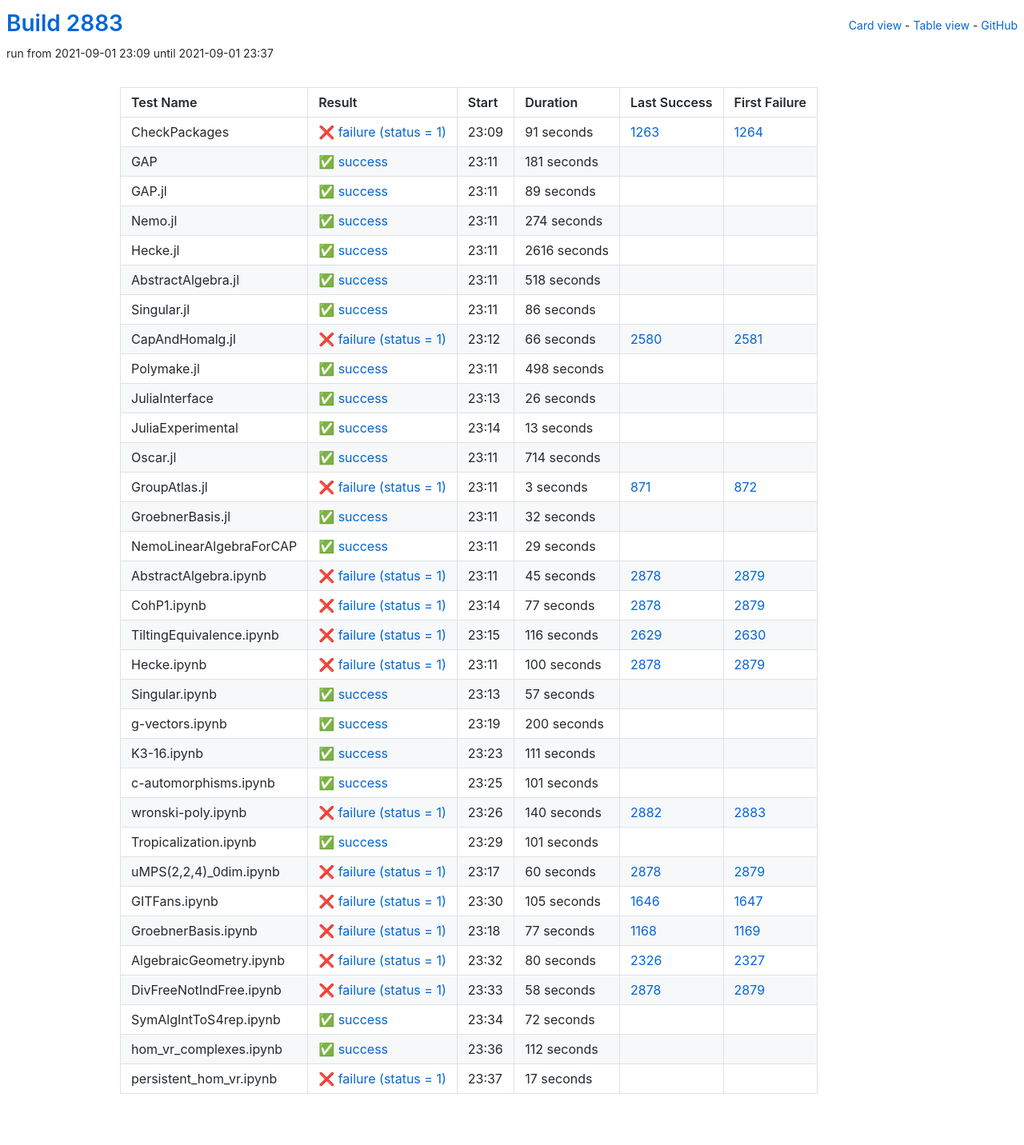
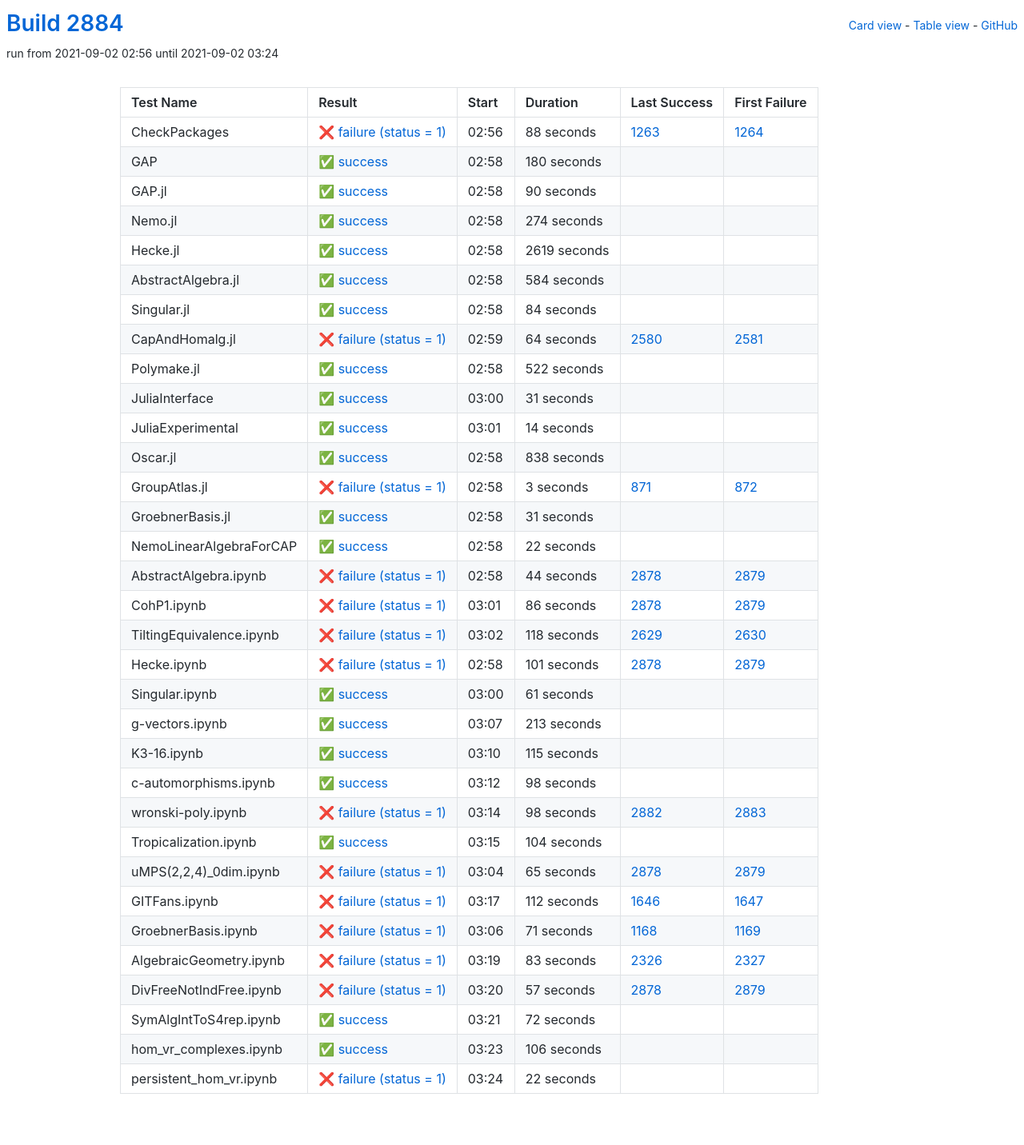
Before and after one commit to oscar-system/oscar-ci-status-stable, a Jekyll site: the page built from table.html, in a window 1280 px wide. Shown: the whole page at 80% size. Built offline with Jekyll 4.4.1, drawn with Linux system fonts in a browser that asks for light colours.

Commit message:
Build #2884

```diff
--- a/_data/ci.yml
+++ b/_data/ci.yml
@@ -1,6 +1,6 @@
 ---
-build: 2883
-build_url: https://oscarci.mathematik.uni-kl.de/job/oscar-stable/2883/
+build: 2884
+build_url: https://oscarci.mathematik.uni-kl.de/job/oscar-stable/2884/
 job: oscar-stable
 organization: oscar-system
 repo: oscar-ci-status-stable
@@ -8,44 +8,44 @@ repourl: https://github.com/oscar-system/oscar-ci-status-stable
 tests:
 - name: CheckPackages
   id: checkpackages
-  log: https://oscarci.mathematik.uni-kl.de/job/oscar-stable/2883/artifact/logs/build-2883/CheckPackages.log
-  start: 2021-09-01 23:09
+  log: https://oscarci.mathematik.uni-kl.de/job/oscar-stable/2884/artifact/logs/build-2884/CheckPackages.log
+  start: 2021-09-02 02:56
   success: false
   exitcode: 1
   status: failure
-  duration: 91
+  duration: 88
   last_success: 1263
   last_success_url: https://oscarci.mathematik.uni-kl.de/job/oscar-stable/1263/
   first_failure: 1264
   first_failure_url: https://oscarci.mathematik.uni-kl.de/job/oscar-stable/1264/
 - name: GAP
   id: gap
-  log: https://oscarci.mathematik.uni-kl.de/job/oscar-stable/2883/artifact/logs/build-2883/GAP.log
-  start: 2021-09-01 23:11
+  log: https://oscarci.mathematik.uni-kl.de/job/oscar-stable/2884/artifact/logs/build-2884/GAP.log
+  start: 2021-09-02 02:58
   success: true
   exitcode: 0
   status: success
-  duration: 181
+  duration: 180
   last_success: false
   last_success_url:
   first_failure: false
   first_failure_url:
 - name: GAP.jl
   id: gap-jl
-  log: https://oscarci.mathematik.uni-kl.de/job/oscar-stable/2883/artifact/logs/build-2883/GAP.jl.log
-  start: 2021-09-01 23:11
+  log: https://oscarci.mathematik.uni-kl.de/job/oscar-stable/2884/artifact/logs/build-2884/GAP.jl.log
+  start: 2021-09-02 02:58
   success: true
   exitcode: 0
   status: success
-  duration: 89
+  duration: 90
   last_success: false
   last_success_url:
   first_failure: false
   first_failure_url:
 - name: Nemo.jl
   id: nemo-jl
-  log: https://oscarci.mathematik.uni-kl.de/job/oscar-stable/2883/artifact/logs/build-2883/Nemo.jl.log
-  start: 2021-09-01 23:11
+  log: https://oscarci.mathematik.uni-kl.de/job/oscar-stable/2884/artifact/logs/build-2884/Nemo.jl.log
+  start: 2021-09-02 02:58
   success: true
   exitcode: 0
   status: success
@@ -56,104 +56,104 @@ tests:
   first_failure_url:
 - name: Hecke.jl
   id: hecke-jl
-  log: https://oscarci.mathematik.uni-kl.de/job/oscar-stable/2883/artifact/logs/build-2883/Hecke.jl.log
-  start: 2021-09-01 23:11
+  log: https://oscarci.mathematik.uni-kl.de/job/oscar-stable/2884/artifact/logs/build-2884/Hecke.jl.log
+  start: 2021-09-02 02:58
   success: true
   exitcode: 0
   status: success
-  duration: 2616
+  duration: 2619
   last_success: false
   last_success_url:
   first_failure: false
   first_failure_url:
 - name: AbstractAlgebra.jl
   id: abstractalgebra-jl
-  log: https://oscarci.mathematik.uni-kl.de/job/oscar-stable/2883/artifact/logs/build-2883/AbstractAlgebra.jl.log
-  start: 2021-09-01 23:11
+  log: https://oscarci.mathematik.uni-kl.de/job/oscar-stable/2884/artifact/logs/build-2884/AbstractAlgebra.jl.log
+  start: 2021-09-02 02:58
   success: true
   exitcode: 0
   status: success
-  duration: 518
+  duration: 584
   last_success: false
   last_success_url:
   first_failure: false
   first_failure_url:
 - name: Singular.jl
   id: singular-jl
-  log: https://oscarci.mathematik.uni-kl.de/job/oscar-stable/2883/artifact/logs/build-2883/Singular.jl.log
-  start: 2021-09-01 23:11
+  log: https://oscarci.mathematik.uni-kl.de/job/oscar-stable/2884/artifact/logs/build-2884/Singular.jl.log
+  start: 2021-09-02 02:58
   success: true
   exitcode: 0
   status: success
-  duration: 86
+  duration: 84
   last_success: false
   last_success_url:
   first_failure: false
   first_failure_url:
 - name: CapAndHomalg.jl
   id: capandhomalg-jl
-  log: https://oscarci.mathematik.uni-kl.de/job/oscar-stable/2883/artifact/logs/build-2883/CapAndHomalg.jl.log
-  start: 2021-09-01 23:12
+  log: https://oscarci.mathematik.uni-kl.de/job/oscar-stable/2884/artifact/logs/build-2884/CapAndHomalg.jl.log
+  start: 2021-09-02 02:59
   success: false
   exitcode: 1
   status: failure
-  duration: 66
+  duration: 64
   last_success: 2580
   last_success_url: https://oscarci.mathematik.uni-kl.de/job/oscar-stable/2580/
   first_failure: 2581
   first_failure_url: https://oscarci.mathematik.uni-kl.de/job/oscar-stable/2581/
 - name: Polymake.jl
   id: polymake-jl
-  log: https://oscarci.mathematik.uni-kl.de/job/oscar-stable/2883/artifact/logs/build-2883/Polymake.jl.log
-  start: 2021-09-01 23:11
+  log: https://oscarci.mathematik.uni-kl.de/job/oscar-stable/2884/artifact/logs/build-2884/Polymake.jl.log
+  start: 2021-09-02 02:58
   success: true
   exitcode: 0
   status: success
-  duration: 498
+  duration: 522
   last_success: false
   last_success_url:
   first_failure: false
   first_failure_url:
 - name: JuliaInterface
   id: juliainterface
-  log: https://oscarci.mathematik.uni-kl.de/job/oscar-stable/2883/artifact/logs/build-2883/JuliaInterface.log
-  start: 2021-09-01 23:13
+  log: https://oscarci.mathematik.uni-kl.de/job/oscar-stable/2884/artifact/logs/build-2884/JuliaInterface.log
+  start: 2021-09-02 03:00
   success: true
   exitcode: 0
   status: success
-  duration: 26
+  duration: 31
   last_success: false
   last_success_url:
   first_failure: false
   first_failure_url:
 - name: JuliaExperimental
   id: juliaexperimental
-  log: https://oscarci.mathematik.uni-kl.de/job/oscar-stable/2883/artifact/logs/build-2883/JuliaExperimental.log
-  start: 2021-09-01 23:14
+  log: https://oscarci.mathematik.uni-kl.de/job/oscar-stable/2884/artifact/logs/build-2884/JuliaExperimental.log
+  start: 2021-09-02 03:01
   success: true
   exitcode: 0
   status: success
-  duration: 13
+  duration: 14
   last_success: false
   last_success_url:
   first_failure: false
   first_failure_url:
 - name: Oscar.jl
   id: oscar-jl
-  log: https://oscarci.mathematik.uni-kl.de/job/oscar-stable/2883/artifact/logs/build-2883/Oscar.jl.log
-  start: 2021-09-01 23:11
+  log: https://oscarci.mathematik.uni-kl.de/job/oscar-stable/2884/artifact/logs/build-2884/Oscar.jl.log
+  start: 2021-09-02 02:58
   success: true
   exitcode: 0
   status: success
-  duration: 714
+  duration: 838
   last_success: false
   last_success_url:
   first_failure: false
   first_failure_url:
 - name: GroupAtlas.jl
   id: groupatlas-jl
-  log: https://oscarci.mathematik.uni-kl.de/job/oscar-stable/2883/artifact/logs/build-2883/GroupAtlas.jl.log
-  start: 2021-09-01 23:11
+  log: https://oscarci.mathematik.uni-kl.de/job/oscar-stable/2884/artifact/logs/build-2884/GroupAtlas.jl.log
+  start: 2021-09-02 02:58
   success: false
   exitcode: 1
   status: failure
@@ -164,212 +164,212 @@ tests:
   first_failure_url: https://oscarci.mathematik.uni-kl.de/job/oscar-stable/872/
 - name: GroebnerBasis.jl
   id: groebnerbasis-jl
-  log: https://oscarci.mathematik.uni-kl.de/job/oscar-stable/2883/artifact/logs/build-2883/GroebnerBasis.jl.log
-  start: 2021-09-01 23:11
+  log: https://oscarci.mathematik.uni-kl.de/job/oscar-stable/2884/artifact/logs/build-2884/GroebnerBasis.jl.log
+  start: 2021-09-02 02:58
   success: true
   exitcode: 0
   status: success
-  duration: 32
+  duration: 31
   last_success: false
   last_success_url:
   first_failure: false
   first_failure_url:
 - name: NemoLinearAlgebraForCAP
   id: nemolinearalgebraforcap
-  log: https://oscarci.mathematik.uni-kl.de/job/oscar-stable/2883/artifact/logs/build-2883/NemoLinearAlgebraForCAP.log
-  start: 2021-09-01 23:11
+  log: https://oscarci.mathematik.uni-kl.de/job/oscar-stable/2884/artifact/logs/build-2884/NemoLinearAlgebraForCAP.log
+  start: 2021-09-02 02:58
   success: true
   exitcode: 0
   status: success
-  duration: 29
+  duration: 22
   last_success: false
   last_success_url:
   first_failure: false
   first_failure_url:
 - name: AbstractAlgebra.ipynb
   id: abstractalgebra-ipynb
-  log: https://oscarci.mathematik.uni-kl.de/job/oscar-stable/2883/artifact/logs/build-2883/AbstractAlgebra.ipynb.log
-  start: 2021-09-01 23:11
+  log: https://oscarci.mathematik.uni-kl.de/job/oscar-stable/2884/artifact/logs/build-2884/AbstractAlgebra.ipynb.log
+  start: 2021-09-02 02:58
   success: false
   exitcode: 1
   status: failure
-  duration: 45
+  duration: 44
   last_success: 2878
   last_success_url: https://oscarci.mathematik.uni-kl.de/job/oscar-stable/2878/
   first_failure: 2879
   first_failure_url: https://oscarci.mathematik.uni-kl.de/job/oscar-stable/2879/
 - name: CohP1.ipynb
   id: cohp1-ipynb
-  log: https://oscarci.mathematik.uni-kl.de/job/oscar-stable/2883/artifact/logs/build-2883/CohP1.ipynb.log
-  start: 2021-09-01 23:14
+  log: https://oscarci.mathematik.uni-kl.de/job/oscar-stable/2884/artifact/logs/build-2884/CohP1.ipynb.log
+  start: 2021-09-02 03:01
   success: false
   exitcode: 1
   status: failure
-  duration: 77
+  duration: 86
   last_success: 2878
   last_success_url: https://oscarci.mathematik.uni-kl.de/job/oscar-stable/2878/
   first_failure: 2879
   first_failure_url: https://oscarci.mathematik.uni-kl.de/job/oscar-stable/2879/
 - name: TiltingEquivalence.ipynb
   id: tiltingequivalence-ipynb
-  log: https://oscarci.mathematik.uni-kl.de/job/oscar-stable/2883/artifact/logs/build-2883/TiltingEquivalence.ipynb.log
-  start: 2021-09-01 23:15
+  log: https://oscarci.mathematik.uni-kl.de/job/oscar-stable/2884/artifact/logs/build-2884/TiltingEquivalence.ipynb.log
+  start: 2021-09-02 03:02
   success: false
   exitcode: 1
   status: failure
-  duration: 116
+  duration: 118
   last_success: 2629
   last_success_url: https://oscarci.mathematik.uni-kl.de/job/oscar-stable/2629/
   first_failure: 2630
   first_failure_url: https://oscarci.mathematik.uni-kl.de/job/oscar-stable/2630/
 - name: Hecke.ipynb
   id: hecke-ipynb
-  log: https://oscarci.mathematik.uni-kl.de/job/oscar-stable/2883/artifact/logs/build-2883/Hecke.ipynb.log
-  start: 2021-09-01 23:11
+  log: https://oscarci.mathematik.uni-kl.de/job/oscar-stable/2884/artifact/logs/build-2884/Hecke.ipynb.log
+  start: 2021-09-02 02:58
   success: false
   exitcode: 1
   status: failure
-  duration: 100
+  duration: 101
   last_success: 2878
   last_success_url: https://oscarci.mathematik.uni-kl.de/job/oscar-stable/2878/
   first_failure: 2879
   first_failure_url: https://oscarci.mathematik.uni-kl.de/job/oscar-stable/2879/
 - name: Singular.ipynb
   id: singular-ipynb
-  log: https://oscarci.mathematik.uni-kl.de/job/oscar-stable/2883/artifact/logs/build-2883/Singular.ipynb.log
-  start: 2021-09-01 23:13
+  log: https://oscarci.mathematik.uni-kl.de/job/oscar-stable/2884/artifact/logs/build-2884/Singular.ipynb.log
+  start: 2021-09-02 03:00
   success: true
   exitcode: 0
   status: success
-  duration: 57
+  duration: 61
   last_success: false
   last_success_url:
   first_failure: false
   first_failure_url:
 - name: g-vectors.ipynb
   id: g-vectors-ipynb
-  log: https://oscarci.mathematik.uni-kl.de/job/oscar-stable/2883/artifact/logs/build-2883/g-vectors.ipynb.log
-  start: 2021-09-01 23:19
+  log: https://oscarci.mathematik.uni-kl.de/job/oscar-stable/2884/artifact/logs/build-2884/g-vectors.ipynb.log
+  start: 2021-09-02 03:07
   success: true
   exitcode: 0
   status: success
-  duration: 200
+  duration: 213
   last_success: false
   last_success_url:
   first_failure: false
   first_failure_url:
 - name: K3-16.ipynb
   id: k3-16-ipynb
-  log: https://oscarci.mathematik.uni-kl.de/job/oscar-stable/2883/artifact/logs/build-2883/K3-16.ipynb.log
-  start: 2021-09-01 23:23
+  log: https://oscarci.mathematik.uni-kl.de/job/oscar-stable/2884/artifact/logs/build-2884/K3-16.ipynb.log
+  start: 2021-09-02 03:10
   success: true
   exitcode: 0
   status: success
-  duration: 111
+  duration: 115
   last_success: false
   last_success_url:
   first_failure: false
   first_failure_url:
 - name: c-automorphisms.ipynb
   id: c-automorphisms-ipynb
-  log: https://oscarci.mathematik.uni-kl.de/job/oscar-stable/2883/artifact/logs/build-2883/c-automorphisms.ipynb.log
-  start: 2021-09-01 23:25
+  log: https://oscarci.mathematik.uni-kl.de/job/oscar-stable/2884/artifact/logs/build-2884/c-automorphisms.ipynb.log
+  start: 2021-09-02 03:12
   success: true
   exitcode: 0
   status: success
-  duration: 101
+  duration: 98
   last_success: false
   last_success_url:
   first_failure: false
   first_failure_url:
 - name: wronski-poly.ipynb
   id: wronski-poly-ipynb
-  log: https://oscarci.mathematik.uni-kl.de/job/oscar-stable/2883/artifact/logs/build-2883/wronski-poly.ipynb.log
-  start: 2021-09-01 23:26
+  log: https://oscarci.mathematik.uni-kl.de/job/oscar-stable/2884/artifact/logs/build-2884/wronski-poly.ipynb.log
+  start: 2021-09-02 03:14
   success: false
   exitcode: 1
   status: failure
-  duration: 140
+  duration: 98
   last_success: 2882
   last_success_url: https://oscarci.mathematik.uni-kl.de/job/oscar-stable/2882/
   first_failure: 2883
   first_failure_url: https://oscarci.mathematik.uni-kl.de/job/oscar-stable/2883/
 - name: Tropicalization.ipynb
   id: tropicalization-ipynb
-  log: https://oscarci.mathematik.uni-kl.de/job/oscar-stable/2883/artifact/logs/build-2883/Tropicalization.ipynb.log
-  start: 2021-09-01 23:29
+  log: https://oscarci.mathematik.uni-kl.de/job/oscar-stable/2884/artifact/logs/build-2884/Tropicalization.ipynb.log
+  start: 2021-09-02 03:15
   success: true
   exitcode: 0
   status: success
-  duration: 101
+  duration: 104
   last_success: false
   last_success_url:
   first_failure: false
   first_failure_url:
 - name: uMPS(2,2,4)_0dim.ipynb
   id: umps-2-2-4-0dim-ipynb
-  log: https://oscarci.mathematik.uni-kl.de/job/oscar-stable/2883/artifact/logs/build-2883/uMPS-2-2-4-_0dim.ipynb.log
-  start: 2021-09-01 23:17
+  log: https://oscarci.mathematik.uni-kl.de/job/oscar-stable/2884/artifact/logs/build-2884/uMPS-2-2-4-_0dim.ipynb.log
+  start: 2021-09-02 03:04
   success: false
   exitcode: 1
   status: failure
-  duration: 60
+  duration: 65
   last_success: 2878
   last_success_url: https://oscarci.mathematik.uni-kl.de/job/oscar-stable/2878/
   first_failure: 2879
   first_failure_url: https://oscarci.mathematik.uni-kl.de/job/oscar-stable/2879/
 - name: GITFans.ipynb
   id: gitfans-ipynb
-  log: https://oscarci.mathematik.uni-kl.de/job/oscar-stable/2883/artifact/logs/build-2883/GITFans.ipynb.log
-  start: 2021-09-01 23:30
+  log: https://oscarci.mathematik.uni-kl.de/job/oscar-stable/2884/artifact/logs/build-2884/GITFans.ipynb.log
+  start: 2021-09-02 03:17
   success: false
   exitcode: 1
   status: failure
-  duration: 105
+  duration: 112
   last_success: 1646
   last_success_url: https://oscarci.mathematik.uni-kl.de/job/oscar-stable/1646/
   first_failure: 1647
   first_failure_url: https://oscarci.mathematik.uni-kl.de/job/oscar-stable/1647/
 - name: GroebnerBasis.ipynb
   id: groebnerbasis-ipynb
-  log: https://oscarci.mathematik.uni-kl.de/job/oscar-stable/2883/artifact/logs/build-2883/GroebnerBasis.ipynb.log
-  start: 2021-09-01 23:18
+  log: https://oscarci.mathematik.uni-kl.de/job/oscar-stable/2884/artifact/logs/build-2884/GroebnerBasis.ipynb.log
+  start: 2021-09-02 03:06
   success: false
   exitcode: 1
   status: failure
-  duration: 77
+  duration: 71
   last_success: 1168
   last_success_url: https://oscarci.mathematik.uni-kl.de/job/oscar-stable/1168/
   first_failure: 1169
   first_failure_url: https://oscarci.mathematik.uni-kl.de/job/oscar-stable/1169/
 - name: AlgebraicGeometry.ipynb
   id: algebraicgeometry-ipynb
-  log: https://oscarci.mathematik.uni-kl.de/job/oscar-stable/2883/artifact/logs/build-2883/AlgebraicGeometry.ipynb.log
-  start: 2021-09-01 23:32
+  log: https://oscarci.mathematik.uni-kl.de/job/oscar-stable/2884/artifact/logs/build-2884/AlgebraicGeometry.ipynb.log
+  start: 2021-09-02 03:19
   success: false
   exitcode: 1
   status: failure
-  duration: 80
+  duration: 83
   last_success: 2326
   last_success_url: https://oscarci.mathematik.uni-kl.de/job/oscar-stable/2326/
   first_failure: 2327
   first_failure_url: https://oscarci.mathematik.uni-kl.de/job/oscar-stable/2327/
 - name: DivFreeNotIndFree.ipynb
   id: divfreenotindfree-ipynb
-  log: https://oscarci.mathematik.uni-kl.de/job/oscar-stable/2883/artifact/logs/build-2883/DivFreeNotIndFree.ipynb.log
-  start: 2021-09-01 23:33
+  log: https://oscarci.mathematik.uni-kl.de/job/oscar-stable/2884/artifact/logs/build-2884/DivFreeNotIndFree.ipynb.log
+  start: 2021-09-02 03:20
   success: false
   exitcode: 1
   status: failure
-  duration: 58
+  duration: 57
   last_success: 2878
   last_success_url: https://oscarci.mathematik.uni-kl.de/job/oscar-stable/2878/
   first_failure: 2879
   first_failure_url: https://oscarci.mathematik.uni-kl.de/job/oscar-stable/2879/
 - name: SymAlgIntToS4rep.ipynb
   id: symalginttos4rep-ipynb
-  log: https://oscarci.mathematik.uni-kl.de/job/oscar-stable/2883/artifact/logs/build-2883/SymAlgIntToS4rep.ipynb.log
-  start: 2021-09-01 23:34
+  log: https://oscarci.mathematik.uni-kl.de/job/oscar-stable/2884/artifact/logs/build-2884/SymAlgIntToS4rep.ipynb.log
+  start: 2021-09-02 03:21
   success: true
   exitcode: 0
   status: success
@@ -380,24 +380,24 @@ tests:
   first_failure_url:
 - name: hom_vr_complexes.ipynb
   id: hom-vr-complexes-ipynb
-  log: https://oscarci.mathematik.uni-kl.de/job/oscar-stable/2883/artifact/logs/build-2883/hom_vr_complexes.ipynb.log
-  start: 2021-09-01 23:36
+  log: https://oscarci.mathematik.uni-kl.de/job/oscar-stable/2884/artifact/logs/build-2884/hom_vr_complexes.ipynb.log
+  start: 2021-09-02 03:23
   success: true
   exitcode: 0
   status: success
-  duration: 112
+  duration: 106
   last_success: false
   last_success_url:
   first_failure: false
   first_failure_url:
 - name: persistent_hom_vr.ipynb
   id: persistent-hom-vr-ipynb
-  log: https://oscarci.mathematik.uni-kl.de/job/oscar-stable/2883/artifact/logs/build-2883/persistent_hom_vr.ipynb.log
-  start: 2021-09-01 23:37
+  log: https://oscarci.mathematik.uni-kl.de/job/oscar-stable/2884/artifact/logs/build-2884/persistent_hom_vr.ipynb.log
+  start: 2021-09-02 03:24
   success: false
   exitcode: 1
   status: failure
-  duration: 17
+  duration: 22
   last_success: false
   last_success_url:
   first_failure: false
```
Also changed, not shown: README.md.
